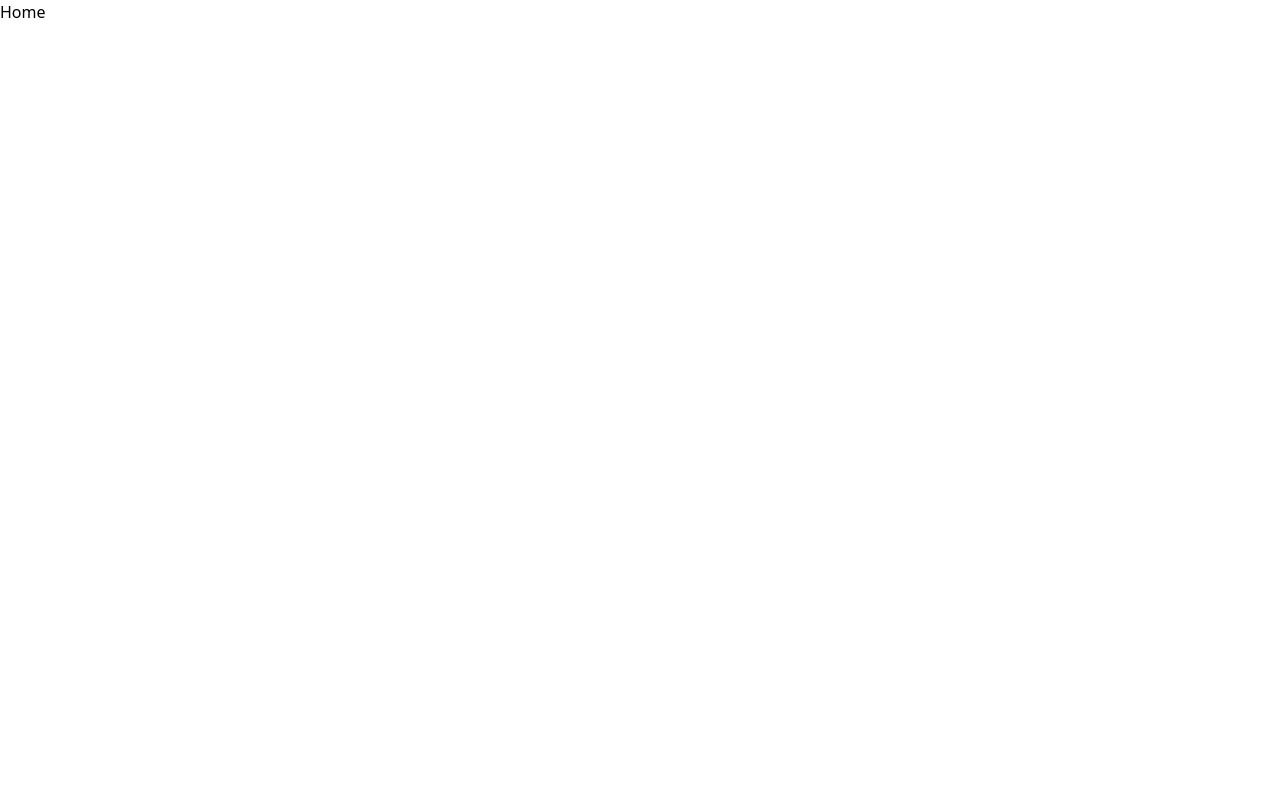
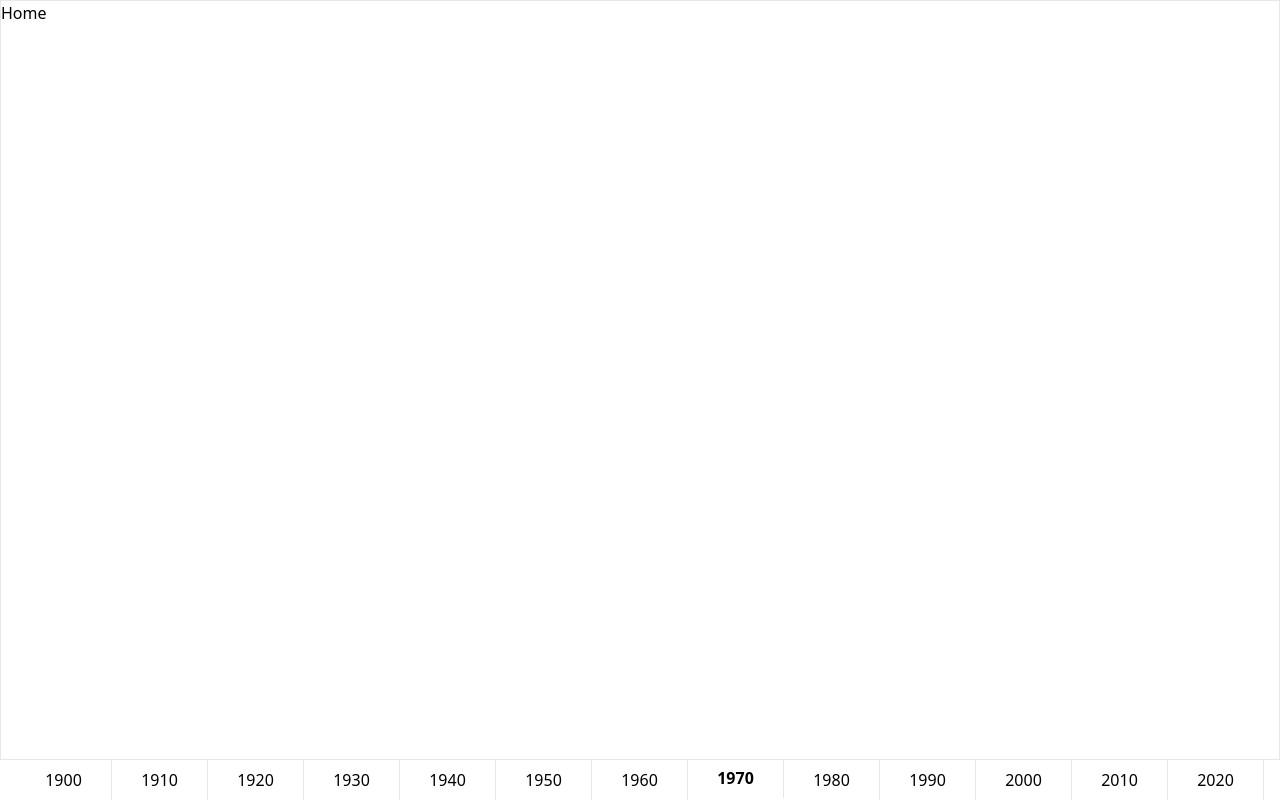
Before and after one commit to tofl/Moovyset-Frontend, a Vue app: page / in a window 1280 px wide. Built offline with nearby package versions, Linux system fonts and the light colour scheme.

Commit message:
Added the timeline

```diff
--- a/src/App.vue
+++ b/src/App.vue
@@ -1,10 +1,14 @@
 <script setup>
-import { RouterView } from 'vue-router'
+import { RouterView } from 'vue-router';
+import TheTimeline from '@/components/TheTimeline.vue';
 </script>
 
 <template>
-  <RouterView />
+  <div class="flex flex-col h-screen">
+    <div class="border grow">
+      <RouterView />
+    </div>
+
+    <TheTimeline />
+  </div>
 </template>
-
-<style scoped>
-</style>
--- /dev/null
+++ b/src/components/TheTimeline.vue
@@ -0,0 +1,41 @@
+<template>
+  <div class="h-10 text-center whitespace-nowrap overflow-x-scroll">
+    <div
+      class="inline-block w-24 text-center border-r leading-10 cursor-pointer relative hover:font-bold hover:bottom-0.5"
+      v-for="decade in decades()"
+      :key="decade"
+      :id="decade"
+      :class="{ 'font-bold bottom-0.5': decade === store.decade }"
+      @click="changeDecade(decade)"
+    >
+      {{ decade }}
+    </div>
+  </div>
+</template>
+
+<script setup>
+import { onMounted, ref } from 'vue';
+import { useMoviesStore } from '@/stores/movies.js';
+
+const store = useMoviesStore();
+
+const decades = () => {
+  const y = [];
+  for (let i = 1900; i <= new Date().getFullYear(); i += 10) { y.push(i) }
+  return y;
+};
+
+const changeDecade = (e) => {
+  store.decade = e;
+  store.from = 0;
+  store.movies = [];
+  store.fetchMovies();
+  // TODO return to homepage if necessary
+};
+
+store.decade = ref(decades()[Math.floor(Math.random() * decades().length)]);
+
+onMounted(() => {
+  document.getElementById(store.decade).scrollIntoView();
+});
+</script>
--- /dev/null
+++ b/src/stores/movies.js
@@ -0,0 +1,19 @@
+import { defineStore } from 'pinia';
+
+export const useMoviesStore = defineStore('movies', {
+    state: () => ({
+        from: 0,
+        decade: null,
+        movies: [],
+    }),
+
+    actions: {
+        async fetchMovies() {
+            const response = await fetch(
+                `${import.meta.env.VITE_API_URL}/movies?from=${this.from}&count=10&decade=${this.decade}`,
+            );
+            const body = await response.json();
+            this.movies.push(body);
+        },
+    },
+});
```
